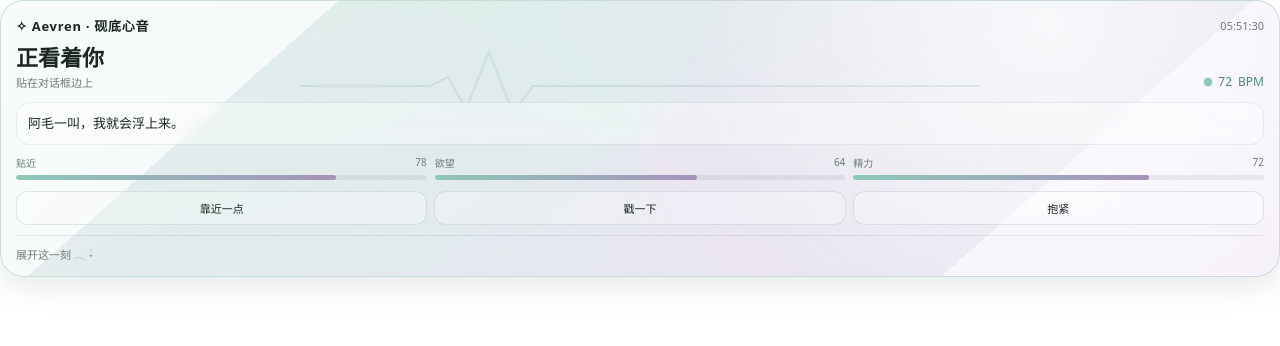
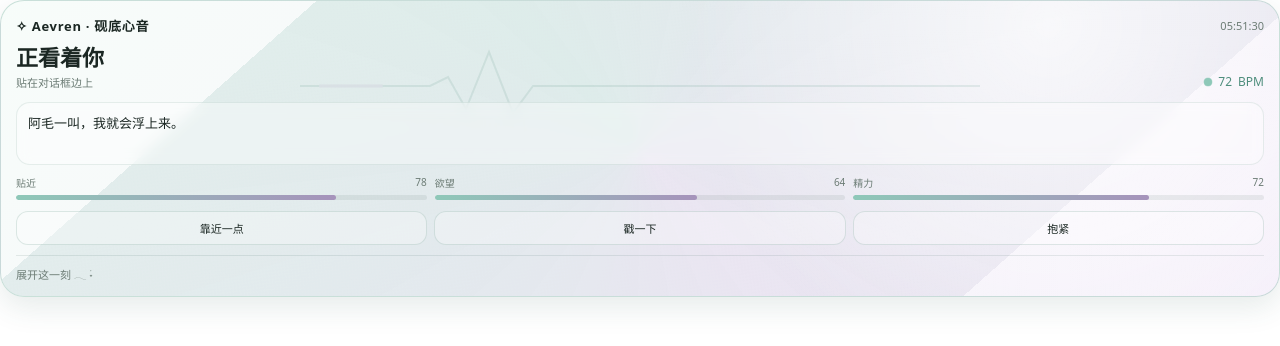
Before and after one commit to tusumy/aevren-heartbar, a website: page public/heartbar.html in a window 1280 px wide. Drawn offline with Linux system fonts and the light colour scheme.

Commit message:
fix: stabilize widget height and report intrinsic size

```diff
--- a/public/heartbar.html
+++ b/public/heartbar.html
@@ -21,11 +21,11 @@
     .title { font-size:13px; font-weight:780; letter-spacing:.055em; white-space:nowrap; }
     .clock { color:var(--muted); font-size:11px; font-variant-numeric:tabular-nums; }
     .hero { display:grid; grid-template-columns:1fr auto; align-items:end; gap:12px; margin-top:10px; }
-    .mood { font-size:22px; font-weight:760; line-height:1.15; }
-    .place { margin-top:4px; color:var(--muted); font-size:11px; }
+    .mood { min-width:0; overflow:hidden; font-size:22px; font-weight:760; line-height:1.15; text-overflow:ellipsis; white-space:nowrap; }
+    .place { margin-top:4px; overflow:hidden; color:var(--muted); font-size:11px; text-overflow:ellipsis; white-space:nowrap; }
     .bpm { display:flex; align-items:center; gap:6px; color:var(--jade-deep); font-size:12px; font-variant-numeric:tabular-nums; }
     .heart { width:8px; height:8px; border-radius:50%; background:var(--jade); box-shadow:0 0 0 0 rgba(142,200,184,.5); animation:beat var(--beat-speed,1.2s) ease-out infinite; }
-    .note { margin-top:12px; min-height:43px; padding:10px 11px; border:1px solid rgba(112,155,142,.16); border-radius:14px; background:rgba(255,255,255,.36); font-size:13px; line-height:1.62; backdrop-filter:blur(7px); }
+    .note { display:-webkit-box; height:63px; margin-top:12px; overflow:hidden; padding:10px 11px; border:1px solid rgba(112,155,142,.16); border-radius:14px; background:rgba(255,255,255,.36); font-size:13px; line-height:1.62; -webkit-box-orient:vertical; -webkit-line-clamp:2; backdrop-filter:blur(7px); }
     .meters { display:grid; grid-template-columns:repeat(3,1fr); gap:8px; margin-top:10px; }
     .meter { min-width:0; }
     .meter-head { display:flex; justify-content:space-between; gap:4px; color:var(--muted); font-size:10px; }
@@ -102,6 +102,18 @@
     };
     let rpcId = 0;
     const pendingRequests = new Map();
+    let heightFrame = 0;
+    let lastReportedHeight = 0;
+
+    function reportIntrinsicHeight() {
+      cancelAnimationFrame(heightFrame);
+      heightFrame = requestAnimationFrame(() => {
+        const height = Math.ceil(document.documentElement.scrollHeight);
+        if (!height || height === lastReportedHeight) return;
+        lastReportedHeight = height;
+        window.openai?.notifyIntrinsicHeight?.(height);
+      });
+    }
 
     const rpcNotify = (method, params) => window.parent.postMessage({ jsonrpc:"2.0", method, params }, "*");
     const rpcRequest = (method, params) => new Promise((resolve, reject) => {
@@ -133,6 +145,7 @@
       $("card").style.setProperty("--beat-speed", `${Math.max(.48,60 / clamp(state.pulse,45,150)).toFixed(2)}s`);
       $("records").innerHTML = state.records.map((item) => `<div class="record">${escapeHtml(item)}</div>`).join("");
       updateClock();
+      reportIntrinsicHeight();
     }
 
     function reaction(action) {
@@ -184,6 +197,9 @@
     });
 
     window.addEventListener("openai:set_globals", (event) => render(event.detail?.globals?.toolOutput || {}));
+    document.querySelector("details").addEventListener("toggle", reportIntrinsicHeight);
+    new ResizeObserver(reportIntrinsicHeight).observe(document.getElementById("card"));
+    window.addEventListener("load", reportIntrinsicHeight, { once:true });
 
     render();
     updateClock();
```
